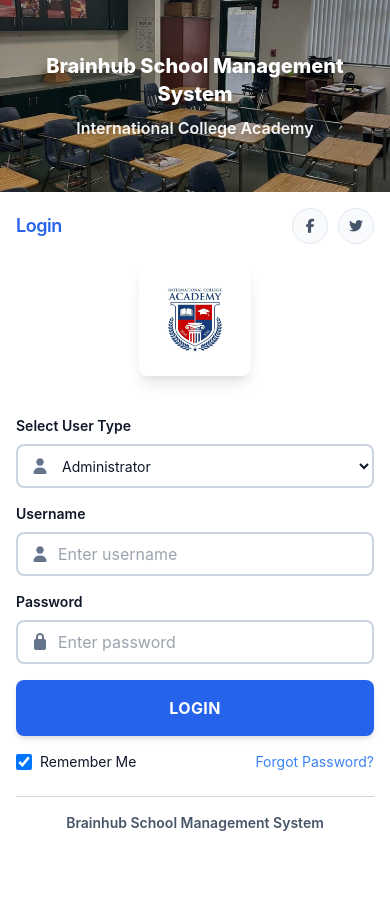
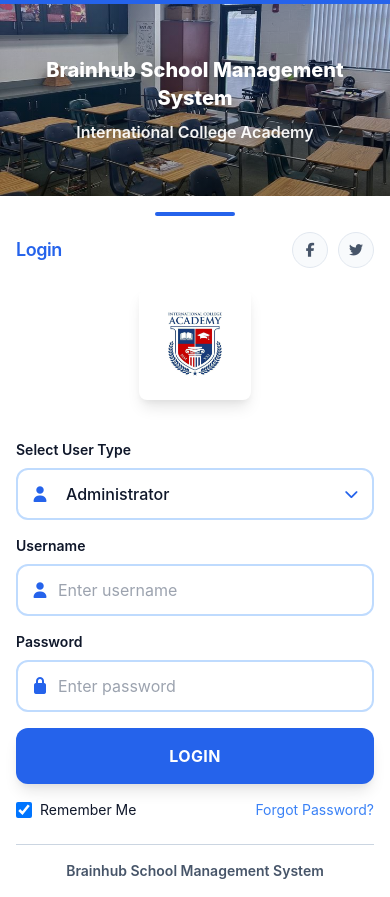
Before and after one commit to happuchriley/SMS1, a React (Create React App) app: page /login in a window 390 px wide. Before the commit the page ends 849 px from the top, so only its background shows below. Built offline with nearby package versions, Linux system fonts and the light colour scheme.

Commit message:
Improve mobile theme color and role selector responsiveness on login page

```diff
--- a/public/index.html
+++ b/public/index.html
@@ -3,7 +3,7 @@
   <head>
     <meta charset="utf-8" />
     <meta name="viewport" content="width=device-width, initial-scale=1, maximum-scale=5, user-scalable=yes" />
-    <meta name="theme-color" content="#10b981" />
+    <meta name="theme-color" content="#2563eb" />
     <meta name="description" content="Brainhub School Management System" />
     <title>Brainhub School Management System</title>
   </head>
--- a/src/index.css
+++ b/src/index.css
@@ -140,6 +140,30 @@
     textarea {
       min-height: 48px;
       font-size: 14px;
+    }
+  }
+
+  /* Mobile select dropdown improvements */
+  select {
+    -webkit-appearance: none;
+    -moz-appearance: none;
+    appearance: none;
+    background-image: none;
+  }
+
+  /* Ensure select dropdowns are touch-friendly on mobile */
+  @media (max-width: 768px) {
+    select {
+      font-size: 16px !important; /* Prevents zoom on iOS */
+      min-height: 52px !important;
+      padding-left: 3rem !important;
+      padding-right: 3rem !important;
+    }
+  }
+
+  @media (min-width: 640px) and (max-width: 768px) {
+    select {
+      min-height: 56px !important;
     }
   }
 
--- a/src/pages/Login.tsx
+++ b/src/pages/Login.tsx
@@ -60,7 +60,10 @@
   }, [navigate]);
 
   return (
-    <div className="flex flex-col md:flex-row min-h-screen">
+    <div className="flex flex-col md:flex-row min-h-screen bg-gradient-to-b from-primary-50 to-white md:bg-white">
+      {/* Mobile Primary Color Header Bar - Shown only on mobile */}
+      <div className="block md:hidden w-full bg-primary-600 h-1"></div>
+
       {/* Left Side - Background - Hidden on mobile, shown on tablet+ */}
       <div
         className="hidden md:flex flex-1 relative flex-col justify-between p-8 lg:p-12 text-white overflow-hidden login-bg-container"
@@ -93,7 +96,7 @@
           alt="International College Academy"
           className="w-full h-full object-cover"
         />
-        <div className="absolute inset-0 bg-black/30"></div>
+        <div className="absolute inset-0 bg-gradient-to-b from-primary-600/20 to-black/40"></div>
         <div className="absolute inset-0 flex flex-col justify-center items-center text-white px-4 text-center z-10">
           <div className="text-xl sm:text-2xl font-extrabold mb-2 drop-shadow-lg">
             Brainhub School Management System
@@ -106,6 +109,9 @@
 
       {/* Right Side - Login Form */}
       <div className="w-full md:flex-[0_0_40%] lg:flex-[0_0_45%] xl:flex-[0_0_42%] bg-white flex flex-col p-4 sm:p-6 md:p-8 lg:p-10 xl:p-12 justify-center md:shadow-[-4px_0_20px_rgba(0,0,0,0.1)]">
+        {/* Mobile Primary Color Accent Bar */}
+        <div className="block md:hidden w-20 h-1 bg-primary-600 rounded-full mx-auto mb-4"></div>
+
         <div className="flex justify-between items-center mb-5 sm:mb-6 md:mb-8 flex-wrap gap-3">
           <h2 className="text-primary-600 text-lg sm:text-xl md:text-2xl font-semibold">
             Login
@@ -147,17 +153,18 @@
           className="space-y-4 md:space-y-5"
         >
           <div>
-            <label className="block mb-2 font-semibold text-slate-900 text-sm">
+            <label className="block mb-2 font-semibold text-slate-900 text-sm sm:text-base">
               Select User Type
             </label>
             <div className="relative">
-              <i className="fas fa-user absolute left-3.5 top-1/2 -translate-y-1/2 text-slate-500 z-10 transition-all duration-300"></i>
+              <i className="fas fa-user absolute left-3.5 sm:left-4 top-1/2 -translate-y-1/2 text-primary-600 z-10 transition-all duration-300 text-base sm:text-lg"></i>
               <select
-                className="w-full pl-10 pr-4 py-2.5 sm:py-3 md:py-3 border-2 border-slate-300 rounded-lg text-sm sm:text-base md:text-sm transition-all duration-300 bg-white hover:border-slate-400 focus:outline-none focus:ring-2 focus:ring-primary-500 focus:border-primary-500 focus:shadow-[0_0_0_4px_rgba(37,99,235,0.1)] min-h-[44px] sm:min-h-[48px]"
+                className="w-full pl-10 sm:pl-12 pr-10 sm:pr-12 py-3 sm:py-3.5 md:py-3 border-2 border-primary-200 rounded-xl text-base sm:text-lg md:text-sm transition-all duration-300 bg-white hover:border-primary-400 focus:outline-none focus:ring-2 focus:ring-primary-500 focus:border-primary-600 focus:shadow-[0_0_0_4px_rgba(37,99,235,0.15)] min-h-[52px] sm:min-h-[56px] md:min-h-[48px] appearance-none cursor-pointer font-medium text-slate-900 active:bg-primary-50"
                 name="userType"
                 value={formData.userType}
                 title="Select User Type"
                 aria-label="Select User Type"
+                aria-required="true"
                 onChange={handleChange}
                 required
               >
@@ -165,18 +172,22 @@
                 <option value="staff">Staff</option>
                 <option value="student">Student</option>
               </select>
+              {/* Custom dropdown arrow */}
+              <div className="absolute right-3.5 sm:right-4 top-1/2 -translate-y-1/2 pointer-events-none z-10">
+                <i className="fas fa-chevron-down text-primary-600 text-sm sm:text-base"></i>
+              </div>
             </div>
           </div>
 
           <div>
-            <label className="block mb-2 font-semibold text-slate-900 text-sm">
+            <label className="block mb-2 font-semibold text-slate-900 text-sm sm:text-base">
               Username
             </label>
             <div className="relative">
-              <i className="fas fa-user absolute left-3.5 top-1/2 -translate-y-1/2 text-slate-500 z-10 transition-all duration-300"></i>
+              <i className="fas fa-user absolute left-3.5 sm:left-4 top-1/2 -translate-y-1/2 text-primary-600 z-10 transition-all duration-300 text-base sm:text-lg"></i>
               <input
                 type="text"
-                className="w-full pl-10 pr-4 py-2.5 sm:py-3 md:py-3 border-2 border-slate-300 rounded-lg text-sm sm:text-base md:text-sm transition-all duration-300 bg-white hover:border-slate-400 focus:outline-none focus:ring-2 focus:ring-primary-500 focus:border-primary-500 focus:shadow-[0_0_0_4px_rgba(37,99,235,0.1)] min-h-[44px] sm:min-h-[48px]"
+                className="w-full pl-10 sm:pl-12 pr-4 py-3 sm:py-3.5 md:py-3 border-2 border-primary-200 rounded-xl text-base sm:text-lg md:text-sm transition-all duration-300 bg-white hover:border-primary-400 focus:outline-none focus:ring-2 focus:ring-primary-500 focus:border-primary-600 focus:shadow-[0_0_0_4px_rgba(37,99,235,0.15)] min-h-[52px] sm:min-h-[56px] md:min-h-[48px]"
                 name="username"
                 value={formData.username}
                 onChange={handleChange}
@@ -187,14 +198,14 @@
           </div>
 
           <div>
-            <label className="block mb-2 font-semibold text-slate-900 text-sm">
+            <label className="block mb-2 font-semibold text-slate-900 text-sm sm:text-base">
               Password
             </label>
             <div className="relative">
-              <i className="fas fa-lock absolute left-3.5 top-1/2 -translate-y-1/2 text-slate-500 z-10 transition-all duration-300"></i>
+              <i className="fas fa-lock absolute left-3.5 sm:left-4 top-1/2 -translate-y-1/2 text-primary-600 z-10 transition-all duration-300 text-base sm:text-lg"></i>
               <input
                 type="password"
-                className="w-full pl-10 pr-4 py-2.5 sm:py-3 md:py-3 border-2 border-slate-300 rounded-lg text-sm sm:text-base md:text-sm transition-all duration-300 bg-white hover:border-slate-400 focus:outline-none focus:ring-2 focus:ring-primary-500 focus:border-primary-500 focus:shadow-[0_0_0_4px_rgba(37,99,235,0.1)] min-h-[44px] sm:min-h-[48px]"
+                className="w-full pl-10 sm:pl-12 pr-4 py-3 sm:py-3.5 md:py-3 border-2 border-primary-200 rounded-xl text-base sm:text-lg md:text-sm transition-all duration-300 bg-white hover:border-primary-400 focus:outline-none focus:ring-2 focus:ring-primary-500 focus:border-primary-600 focus:shadow-[0_0_0_4px_rgba(37,99,235,0.15)] min-h-[52px] sm:min-h-[56px] md:min-h-[48px]"
                 name="password"
                 value={formData.password}
                 onChange={handleChange}
@@ -206,7 +217,7 @@
 
           <button
             type="submit"
-            className="w-full py-4 bg-primary-600 text-white rounded-lg text-base font-bold cursor-pointer transition-all duration-300 mt-2.5 shadow-md tracking-wide uppercase hover:bg-primary-700 hover:-translate-y-1 hover:shadow-lg active:-translate-y-0.5"
+            className="w-full py-4 sm:py-4.5 md:py-4 bg-primary-600 text-white rounded-xl text-base sm:text-lg md:text-base font-bold cursor-pointer transition-all duration-300 mt-2.5 shadow-lg tracking-wide uppercase hover:bg-primary-700 hover:-translate-y-1 hover:shadow-xl active:-translate-y-0.5 active:bg-primary-800 min-h-[52px] sm:min-h-[56px] md:min-h-[48px]"
           >
             Login
           </button>
```
